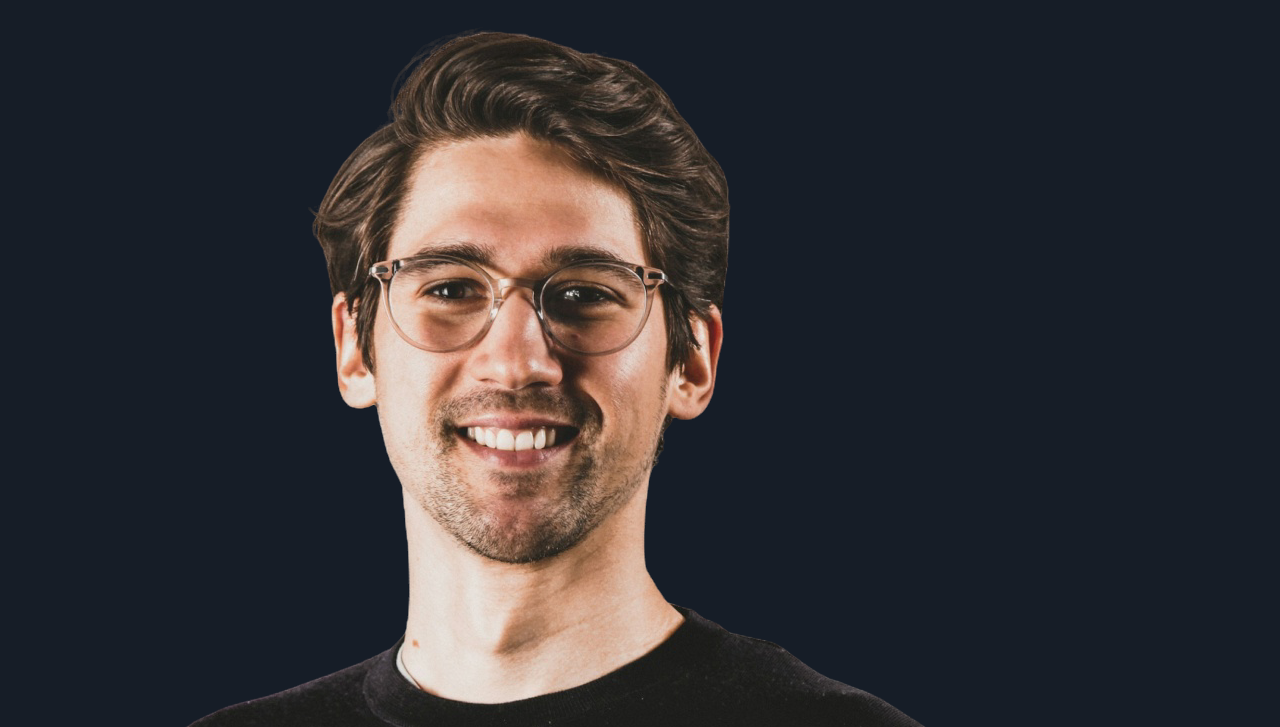
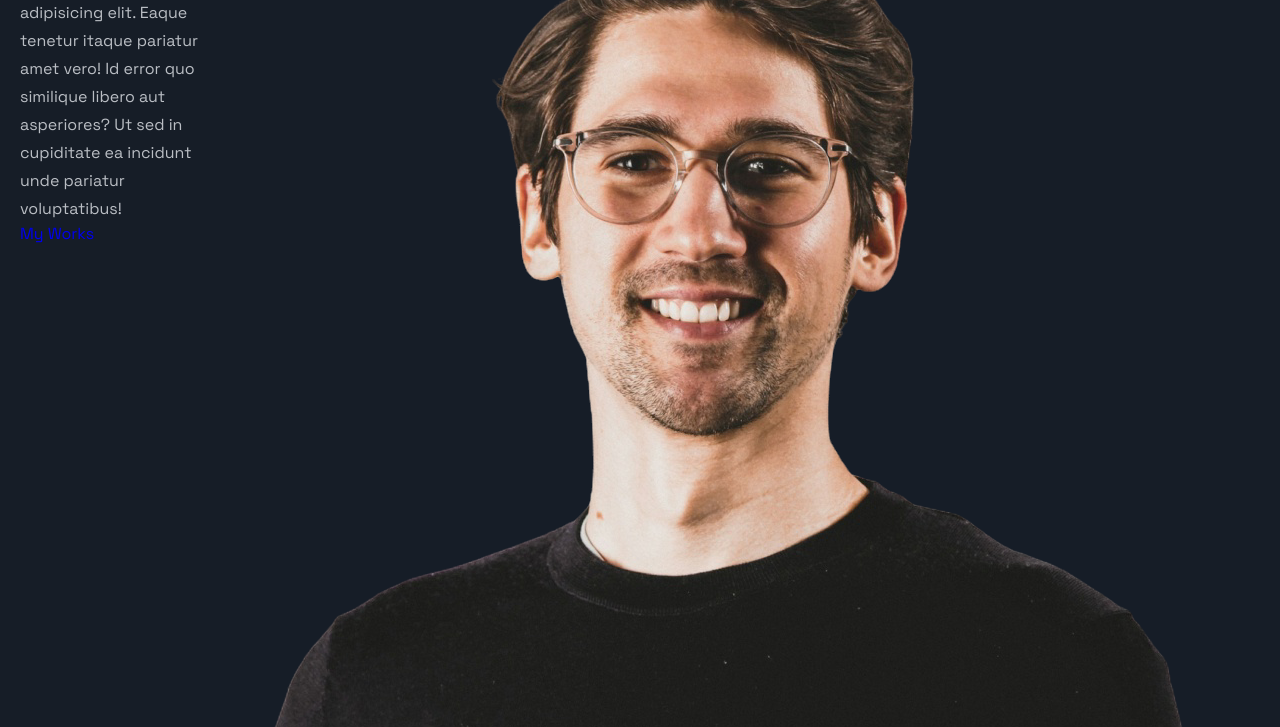
Before and after one commit to FarisSF97/portfolio-website, a plain HTML site: page index.html in a window 1280 px wide. Shown: the part 131-858 px from the top of the page. Drawn offline with nearby package versions, Linux system fonts and the light colour scheme.

Commit message:
styling home section

```diff
--- a/assets/css/styles.css
+++ b/assets/css/styles.css
@@ -115,6 +115,10 @@ the website, in light theme
   padding-inline: 1.25rem;
 }
 
+.grid {
+  display: grid;
+}
+
 /* HEADER & NAV */
 .header {
   background-color: transparent;
@@ -183,6 +187,9 @@ the website, in light theme
 /* Change background header */
 
 /* HOME */
+.home-container {
+  grid-template-columns: 1fr repeat(2, max-content);
+}
 
 /* ABOUT */
 
@@ -193,3 +200,10 @@ the website, in light theme
 /* RESUME */
 
 /* PORTFOLIO */
+
+/* CONTACT */
+
+/* FOOTER */
+
+/* BREAKPOINTS */
+/* For large devices */
```
